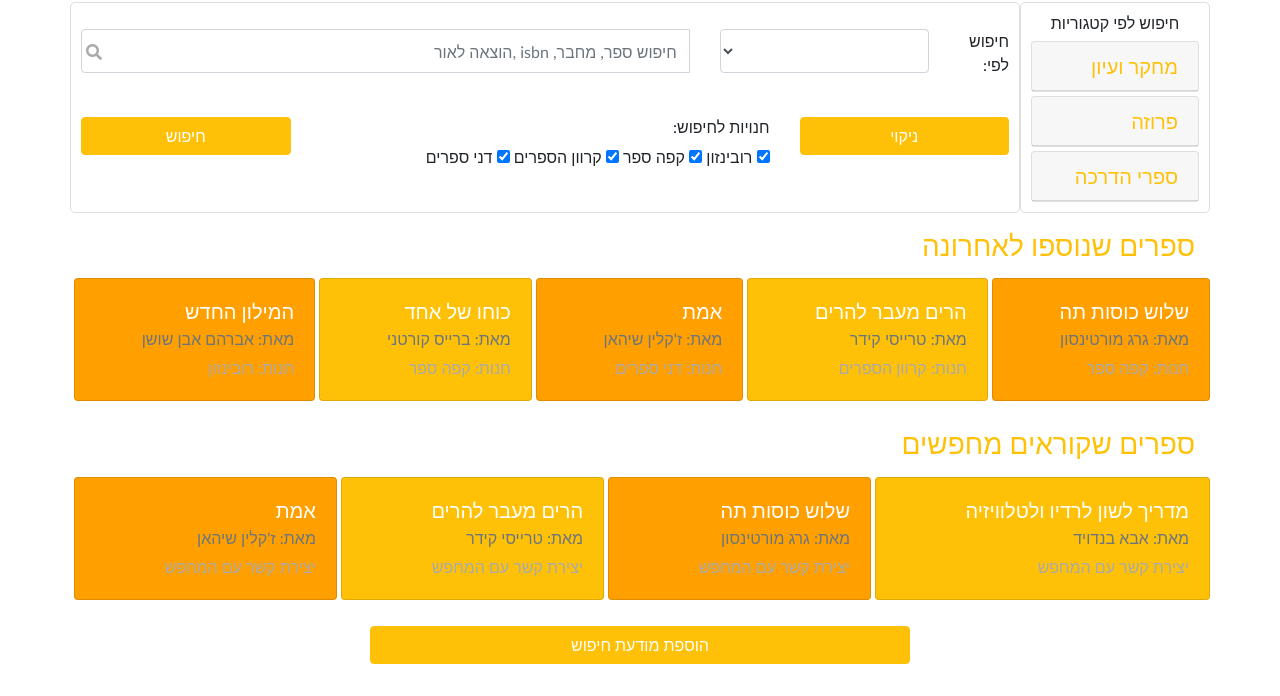
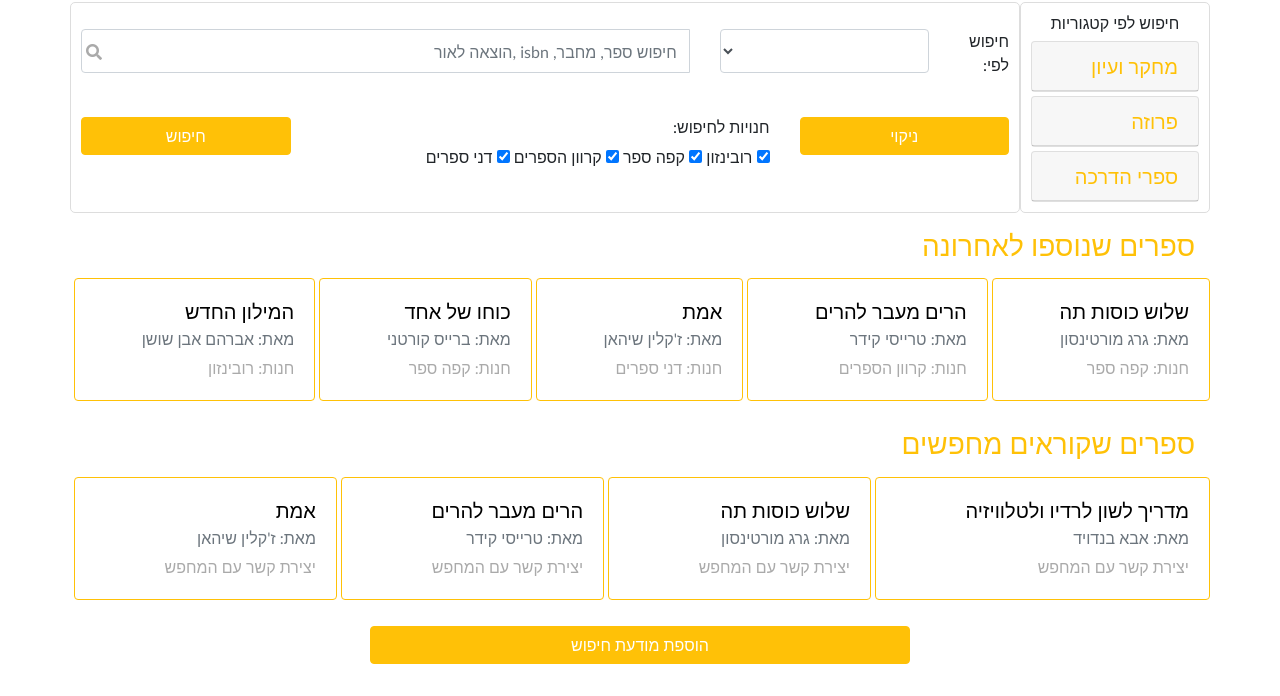
Before and after one commit to meravi23/BookLook, a plain HTML site: page index.html in a window 1280 px wide. Shown: the part 151-847 px from the top of the page. Drawn offline with nearby package versions, Linux system fonts and the light colour scheme; some packages are replaced by stand-ins of ours.

Commit message:
removed colorful background of cards

```diff
--- a/style.css
+++ b/style.css
@@ -261,7 +261,8 @@ h2, h3>a, .title-color, .title-color a {
 }
 
 .bcgr-yellow {
-    background-color: #FFC107;
+    /* background-color: #FFC107; */
+    border-color: #FFC107;
 }
 
 .bcgr-yellow .card-link:hover {
@@ -269,9 +270,10 @@ h2, h3>a, .title-color, .title-color a {
 }
 
 .bcgr-orange {
-    background-color: #FFA000;
+    /* background-color: #FFA000; */
+    border-color: #FFC107;
 }
 
 .bcgr-orange h5, .bcgr-yellow h5 {
-    color: white;
+    color: black;
 }
```
